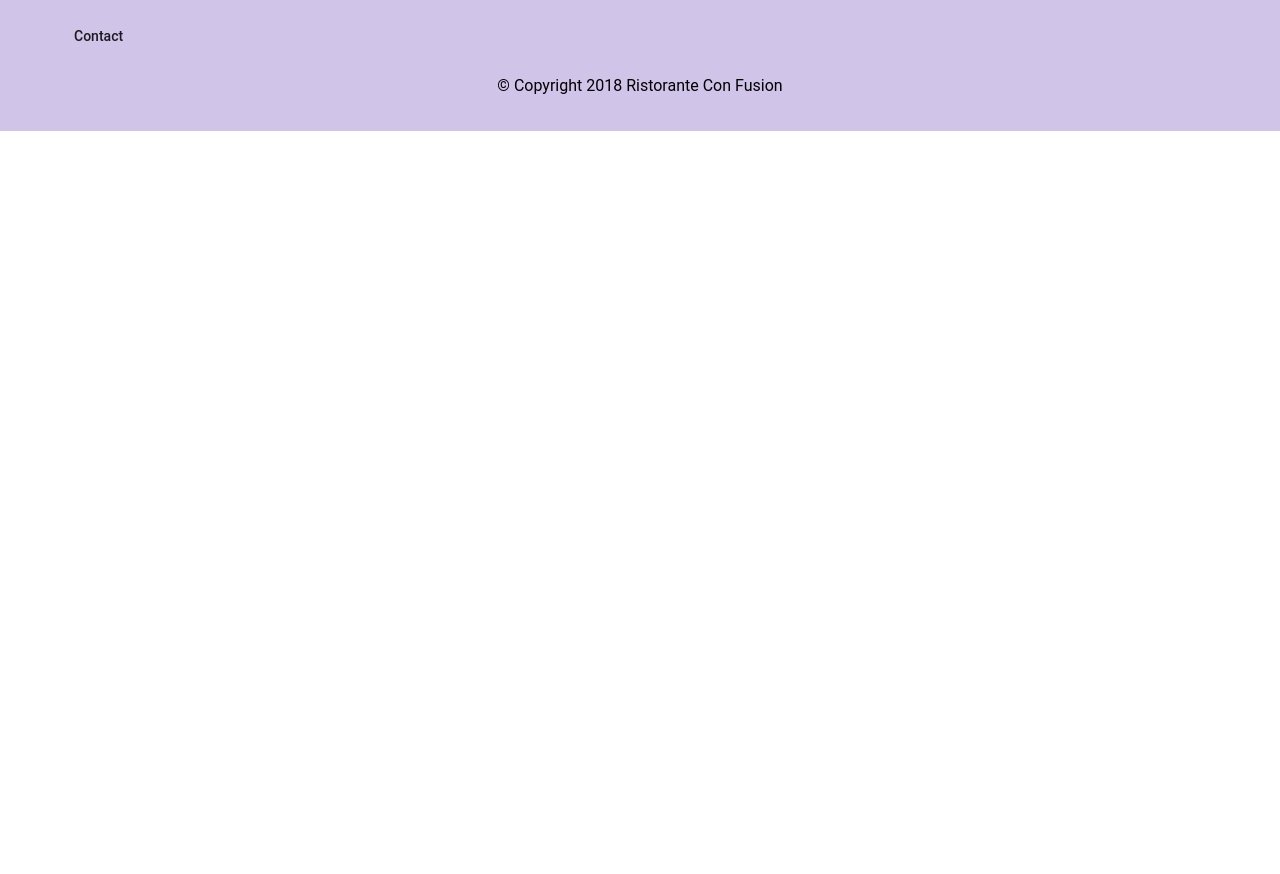
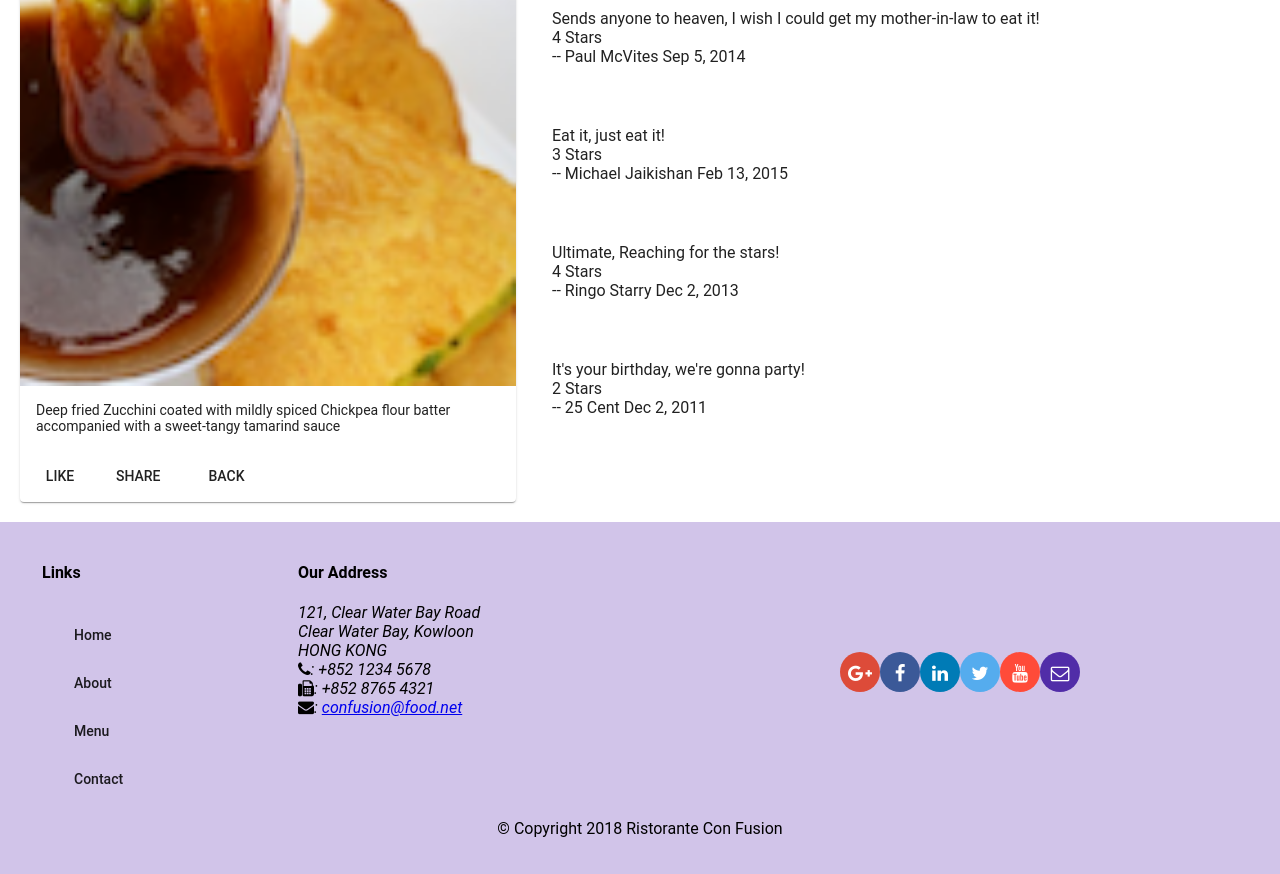
Before and after one commit to Darkinowls/angular_course, an Angular app: page /dishdetail/1 in a window 1280 px wide. Before the commit this address led to /. Shown: the part 560-1434 px from the top of the page. Before the commit the page ends 800 px from the top, so only its background shows below. Built offline with nearby package versions, Linux system fonts and the light colour scheme.

Commit message:
dishdetail page by its id

```diff
--- a/src/app/app-routing.module.ts
+++ b/src/app/app-routing.module.ts
@@ -4,12 +4,15 @@ import { MenuComponent } from './components/menu/menu.component'
 import { HomeComponent } from './components/home/home.component';
 import { AboutComponent } from './components/about/about.component';
 import { ContactComponent } from './components/contact/contact.component';
+import { DishdetailComponent } from './components/dishdetail/dishdetail.component';
 
 const routes: Routes = [
   { path: 'home', component: HomeComponent },
   { path: 'about', component: AboutComponent },
   { path: 'contactus', component: ContactComponent },
   { path: 'menu', component: MenuComponent },
+
+  { path: 'dishdetail/:id', component: DishdetailComponent },
   { path: '', redirectTo: '/home', pathMatch: 'full' }
 ];
 
--- a/src/app/app.module.ts
+++ b/src/app/app.module.ts
@@ -19,6 +19,7 @@ import { AboutComponent } from './components/about/about.component';
 import { ContactComponent } from './components/contact/contact.component';
 
 import { DishService } from './services/dish.service';
+import { PromotionService } from './services/promotion.service';
 
 
 @NgModule({
@@ -42,7 +43,7 @@ import { DishService } from './services/dish.service';
     MatCardModule,
     MatButtonModule,
   ],
-  providers: [DishService],
+  providers: [DishService, PromotionService],
   bootstrap: [AppComponent]
 })
 export class AppModule { }
--- a/src/app/components/dishdetail/dishdetail.component.html
+++ b/src/app/components/dishdetail/dishdetail.component.html
@@ -17,6 +17,7 @@
                 <mat-card-actions>
                     <button mat-button>LIKE</button>
                     <button mat-button>SHARE</button>
+                    <button mat-button (click)="goBack()">BACK</button>
                 </mat-card-actions>
             </mat-card>
         </div>
--- a/src/app/components/dishdetail/dishdetail.component.ts
+++ b/src/app/components/dishdetail/dishdetail.component.ts
@@ -1,18 +1,31 @@
-import { Component, OnInit, Input } from '@angular/core';
+import { Component, OnInit } from '@angular/core';
+import { ActivatedRoute } from '@angular/router';
+import { DishService } from 'src/app/services/dish.service';
 import { Dish } from 'src/app/shared/dish';
+import { Location } from '@angular/common';
 
 
 @Component({
   selector: 'app-dishdetail',
   templateUrl: './dishdetail.component.html',
-  styleUrls: ['./dishdetail.component.scss']
+  styleUrls: ['./dishdetail.component.scss'],
 })
 export class DishdetailComponent implements OnInit {
 
-  @Input()
-  dish: Dish|null = null;
+  dish: Dish | null = null;
+
+  constructor(private dishService: DishService, private location: Location, private route: ActivatedRoute) {
+
+  }
 
   ngOnInit(): void {
+    let id: string = this.route.snapshot.params['id']
+    this.dish = this.dishService.getDishById(id)
   }
 
+  goBack(): void {
+    this.location.back()
+  }
+
+
 }
--- a/src/app/components/menu/menu.component.html
+++ b/src/app/components/menu/menu.component.html
@@ -9,7 +9,8 @@
 
   <div fxFlex>
     <mat-grid-list cols="2" rowHeight="200px">
-      <mat-grid-tile *ngFor="let dish of dishes" (click)="onSelect(dish)">
+      <mat-grid-tile *ngFor="let dish of dishes"
+        [routerLink]="['/dishdetail', dish.id]">
         <img height="200px" src="{{dish.image}}" alt="{{dish.name}}" />
         <mat-grid-tile-footer>
           <h1 matLine>{{dish.name | uppercase }}</h1>
@@ -22,6 +23,3 @@
   </div>
 
 </div>
-
-
-<app-dishdetail [dish]="selectedDish"></app-dishdetail>
--- a/src/app/components/menu/menu.component.ts
+++ b/src/app/components/menu/menu.component.ts
@@ -21,7 +21,6 @@ export class MenuComponent implements OnInit {
 
 
   ngOnInit(): void {
-    // this.dishes = this.dishService.getDishes();
   }
 
   onSelect(dish: Dish) {
--- a/src/app/static/footer/footer.component.html
+++ b/src/app/static/footer/footer.component.html
@@ -1,24 +1,26 @@
-<div class="container footer"
-    fxLayout="row wrap"
-    fxLayout.lt-md="column"
-    fxLayoutAlign="center center"
-    fxLayoutGap="10px">
+<div class="container footer" fxLayout="row wrap" fxLayout.lt-md="column"
+  fxLayoutAlign="center center" fxLayoutGap="10px">
 
   <div fxFlex="100" fxFlex.gt-sm="50">
     <div fxLayout="row">
       <div fxFlex="40" fxFlexOffset="20px">
         <h4>Links</h4>
         <mat-list>
-          <mat-list-item><a mat-button>Home</a></mat-list-item>
-          <mat-list-item><a mat-button>About</a></mat-list-item>
-          <mat-list-item><a mat-button>Menu</a></mat-list-item>
-          <mat-list-item><a mat-button>Contact</a></mat-list-item>
+          <mat-list-item><a mat-button routerLink="/home">Home</a>
+          </mat-list-item>
+          <mat-list-item><a mat-button routerLink="/about">About</a>
+          </mat-list-item>
+          <mat-list-item><a mat-button routerLink="/menu">Menu</a>
+          </mat-list-item>
+          <mat-list-item><a mat-button routerLink="/contactus">Contact</a>
+          </mat-list-item>
         </mat-list>
       </div>
       <div fxFlex="55">
         <h4>Our Address</h4>
         <address style="text-size: 80%">
-          121, Clear Water Bay Road<br> Clear Water Bay, Kowloon<br> HONG KONG<br>
+          121, Clear Water Bay Road<br> Clear Water Bay, Kowloon<br> HONG
+          KONG<br>
           <i class="fa fa-phone"></i>: +852 1234 5678<br>
           <i class="fa fa-fax"></i>: +852 8765 4321<br>
           <i class="fa fa-envelope"></i>:
@@ -29,15 +31,23 @@
   </div>
   <div fxFlex="100" fxFlex.gt-sm="45">
     <div style="text-align:center">
-      <a mat-icon-button class="btn-google-plus" href="http://google.com/+"><i class="fa fa-google-plus fa-lg"></i></a>
-      <a mat-icon-button class="btn-facebook" href="http://www.facebook.com/profile.php?id="><i class="fa fa-facebook fa-lg"></i></a>
-      <a mat-icon-button class="btn-linkedin" href="http://www.linkedin.com/in/"><i class="fa fa-linkedin fa-lg"></i></a>
-      <a mat-icon-button class="btn-twitter" href="http://twitter.com/"><i class="fa fa-twitter fa-lg"></i></a>
-      <a mat-icon-button class="btn-youtube" href="http://youtube.com/"><i class="fa fa-youtube fa-lg"></i></a>
-      <a mat-icon-button class="btn-mail" href="mailto:"><i class="fa fa-envelope-o fa-lg"></i></a>
+      <a mat-icon-button class="btn-google-plus" href="http://google.com/+"><i
+          class="fa fa-google-plus fa-lg"></i></a>
+      <a mat-icon-button class="btn-facebook"
+        href="http://www.facebook.com/profile.php?id="><i
+          class="fa fa-facebook fa-lg"></i></a>
+      <a mat-icon-button class="btn-linkedin"
+        href="http://www.linkedin.com/in/"><i
+          class="fa fa-linkedin fa-lg"></i></a>
+      <a mat-icon-button class="btn-twitter" href="http://twitter.com/"><i
+          class="fa fa-twitter fa-lg"></i></a>
+      <a mat-icon-button class="btn-youtube" href="http://youtube.com/"><i
+          class="fa fa-youtube fa-lg"></i></a>
+      <a mat-icon-button class="btn-mail" href="mailto:"><i
+          class="fa fa-envelope-o fa-lg"></i></a>
     </div>
   </div>
   <div>
-      <p>© Copyright 2018 Ristorante Con Fusion</p>
+    <p>© Copyright 2018 Ristorante Con Fusion</p>
   </div>
 </div>
```
